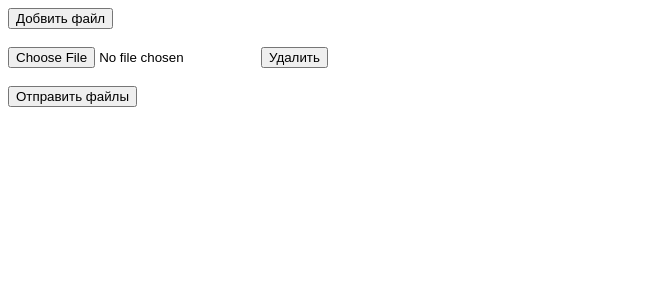
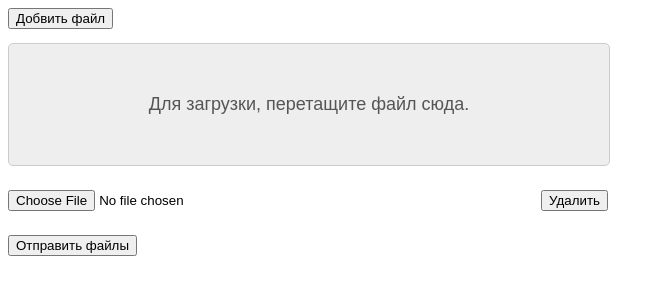
Before and after one commit to VashenkoDanil/file, a Django app: page / in a window 1280 px wide. Shown: the top 300 px of the page, without its empty margins (0-665 px from the left). Run offline with Django 3.2, Linux system fonts and the light colour scheme.

Commit message:
add drop box

```diff
--- a/file/templates/file/sending_multiple_files.html
+++ b/file/templates/file/sending_multiple_files.html
@@ -5,7 +5,54 @@
     <title>Title</title>
     <script src="https://ajax.googleapis.com/ajax/libs/jquery/3.4.1/jquery.min.js"></script>
     <style>
-        .hidden{visibility: hidden;}
+        .hidden{
+            visibility: hidden;
+        }
+
+        body {
+            font: 12px Arial, sans-serif;
+        }
+
+        .file {
+            width: 600px;
+            font-size: 16px;
+            padding: 10px 0;
+        }
+
+        .delete_file {
+            float: right;
+        }
+
+        #dropZone {
+            color: #555;
+            font-size: 18px;
+            text-align: center;
+
+            width: 600px;
+            padding: 50px 0;
+
+            background: #eee;
+            border: 1px solid #ccc;
+
+            -webkit-border-radius: 5px;
+            -moz-border-radius: 5px;
+            border-radius: 5px;
+        }
+
+        #dropZone.hover {
+            background: #ddd;
+            border-color: #aaa;
+        }
+
+        #dropZone.error {
+            background: #faa;
+            border-color: #f00;
+        }
+
+        #dropZone.drop {
+            background: #afa;
+            border-color: #0f0;
+        }
     </style>
 </head>
 <body>
@@ -14,6 +61,7 @@
 
     <form enctype="multipart/form-data" method="POST" id="multiple_files_form">
         {% csrf_token %}
+        <div id="dropZone">Для загрузки, перетащите файл сюда.</div><br />
         <div class="file"><input name="file" type="file" /><input type="button" class="delete_file" value="Удалить" /><br /></div>
     </form>
 
@@ -27,15 +75,60 @@
 
 
 
+
     <script>
-        $('#add_form_file').on('click', function () {
-            $('form').append($('.hidden').html());
-        });
+        $(document).ready(function() {
+            var mas = [];
+            var dropZone = $('#dropZone');
+            if (typeof(window.FileReader) == 'undefined') {
+                dropZone.text('Не поддерживается браузером!');
+                dropZone.addClass('error');
+            } else {
+                dropZone[0].ondragover = function() {
+                    dropZone.addClass('hover');
+                    return false;
+                };
 
-        $('form').on('click', '.delete_file', function () {
-            $(this).parent('.file').remove();
+                dropZone[0].ondragleave = function() {
+                    dropZone.removeClass('hover');
+                    return false;
+                };
+
+                dropZone[0].ondrop = function(event) {
+                    event.preventDefault();
+                    dropZone.removeClass('hover');
+                    let file = event.dataTransfer.files[0];
+                    mas.push(file);
+                    $('form').append('<div class="file"><div class="file_name">'+file.name+'</div><input type="button" class="delete_file" value="Удалить" /><br /></div>');
+                };
+            }
+
+            $('#add_form_file').on('click', function () {
+                 $('form').append($('.hidden').html());
+            });
+
+            $('form').on('click', '.delete_file', function () {
+                let file_name = $(this).prev().text();
+                for(let i in mas) {
+                    if (mas[i]['name'] === file_name) {
+                        mas.splice(i, 1);
+                        break;
+                    }
+                }
+                $(this).parent('.file').remove();
+            });
+
+            $('form').submit(function ( event ) {
+                event.preventDefault();
+                let formData = new FormData($('form')[0]);
+                mas.forEach(function(item, i, m) {
+                    formData.append('file_'+i, item);
+                });
+                let request = new XMLHttpRequest();
+                request.open("POST", "/");
+                request.send(formData);
+            });
         });
     </script>
-
 </body>
 </html>
```
